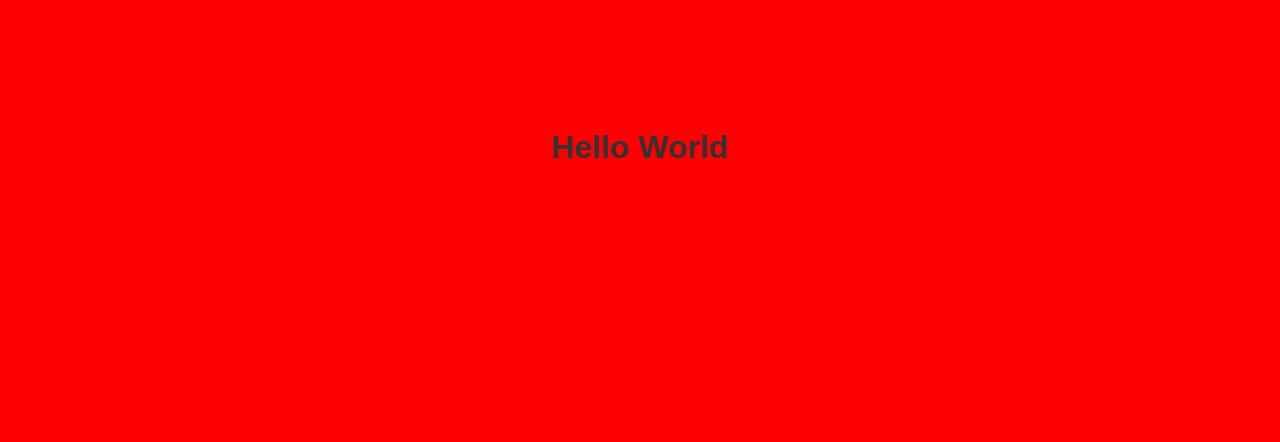
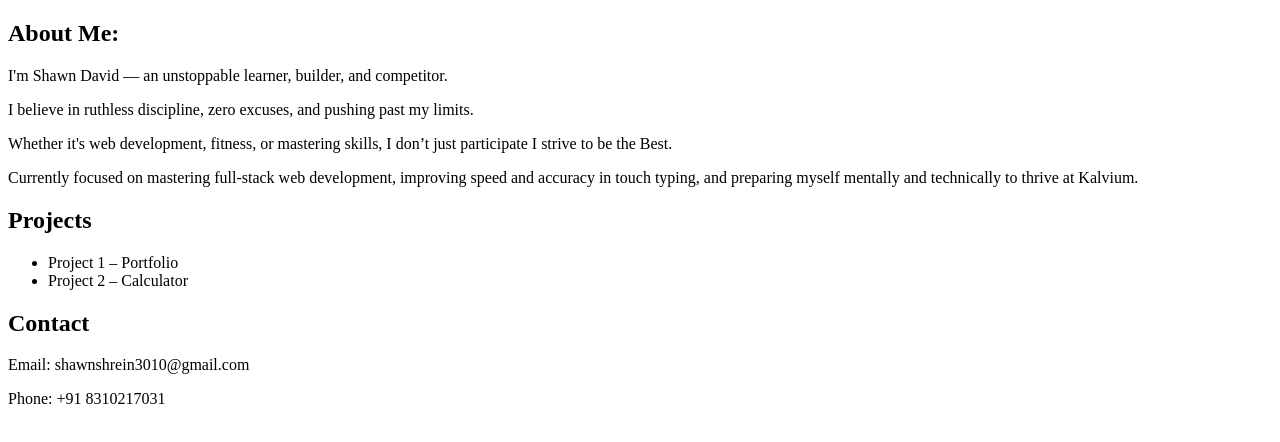
Before and after one commit to davidxdev1/git-practice, a plain HTML site: page index.html in a window 1280 px wide. Drawn offline with Linux system fonts and the light colour scheme.

Commit message:
Update index.html

```diff
--- a/index.html
+++ b/index.html
@@ -1,10 +1,31 @@
 <!DOCTYPE html>
 <html>
 <head>
-  <title>My First Page</title>
-  <link rel="stylesheet" href="style.css">
+  <title>My Portfolio</title>
 </head>
 <body>
-  <h1>Hello World</h1>
+
+  <section id="about">
+    <h1>About Me:</h1>
+    <p> I'm Shawn David — an unstoppable learner, builder, and competitor.</p>
+    <p> I believe in ruthless discipline, zero excuses, and pushing past my limits.</p>
+    <p> Whether it's web development, fitness, or mastering skills, I don’t just participate I strive to be the Best.</p>
+    <p> Currently focused on mastering full-stack web development, improving speed and accuracy in touch typing, and preparing myself mentally and technically to thrive at Kalvium.</p>
+  </section>
+
+  <section id="projects">
+    <h1>Projects</h1>
+    <ul>
+      <li>Project 1 – Portfolio</li>
+      <li>Project 2 – Calculator</li>
+    </ul>
+  </section>
+
+  <section id="contact">
+    <h1>Contact</h1>
+    <p>Email: shawnshrein3010@gmail.com</p>
+    <p>Phone: +91 8310217031</p>
+  </section>
+
 </body>
 </html>
```
